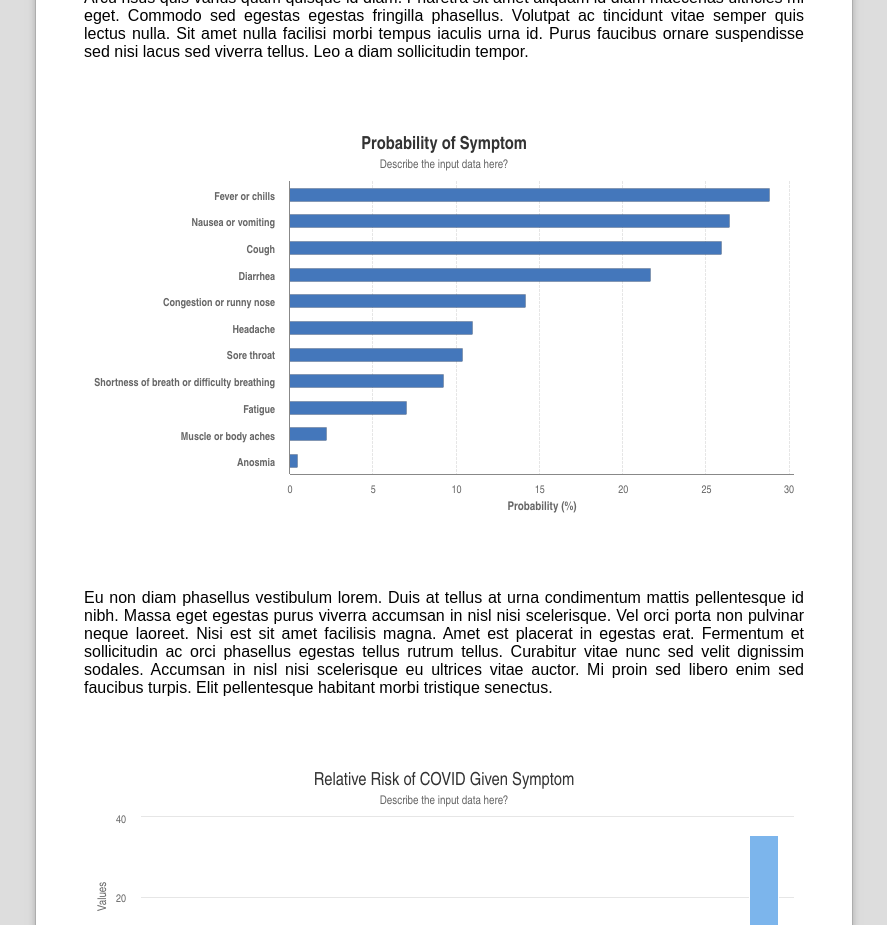
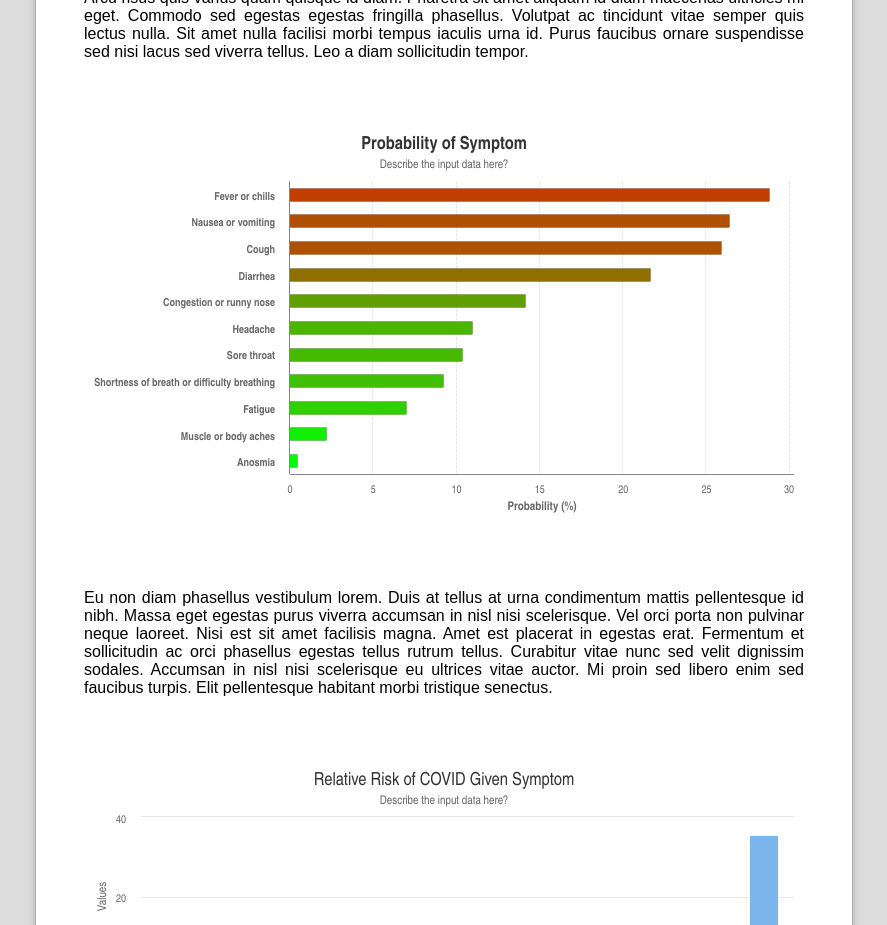
Before and after one commit to smart-on-fhir/covid-symptom-risk-ctakes, a React (Create React App) app: page / in a window 1280 px wide. Shown: the part 1100-2025 px from the top of the page, without its empty margins (196-1083 px from the left). Built offline with nearby package versions, Linux system fonts and the light colour scheme.

Commit message:
More graph updates

```diff
--- a/src/components/ProbabilityChart.tsx
+++ b/src/components/ProbabilityChart.tsx
@@ -2,10 +2,20 @@ import Chart from "./Chart";
 import { Options } from "highcharts"
 import { Data, getUniqueValuesFromColumn, probability } from "../lib";
 
+function computeColor(n: number){
+    let q = n/30
+    let c = q * 200
+    let value = `rgb(${c},${255-c},0)`
+    return value
+}
+
 export default function RelativeRiskChart({ data }: { data: Data })
 {
     let symptoms = getUniqueValuesFromColumn(data, 'symptom_text').filter(s => s !== "no Sx covid");
-    let counts = symptoms.map(symptom => probability(data, { symptom_text: symptom }) * 100)
+    let counts = symptoms.map(symptom => ({
+        y: probability(data, { symptom_text: symptom }) * 100,
+        color: computeColor(probability(data, { symptom_text: symptom }) * 100)
+    }))
     const options:  Options = {
         title: {
             text: '<b> Probability of Symptom </b>',
@@ -38,7 +48,7 @@ export default function RelativeRiskChart({ data }: { data: Data })
             type: "bar",
             data: counts,
             showInLegend: false,
-            color: "#4477BB",
+           // color: "#4477BB",
         }],
         tooltip: {
             pointFormat: "Probability: {point.y:.2f}",
--- a/src/components/RelativeRiskChart.tsx
+++ b/src/components/RelativeRiskChart.tsx
@@ -1,13 +1,13 @@
 import Chart from "./Chart";
-import { SeriesColumnOptions } from "highcharts"
+import {Options} from "highcharts"
 import { Data, getUniqueValuesFromColumn, relativeRisk } from "../lib";
-
+// Flip chart like no2, move colors (where possible), make axis bold
 export default function RelativeRiskChart({ data }: { data: Data })
 {
     let symptoms = getUniqueValuesFromColumn(data, 'symptom_text').filter(s => s !== "no Sx covid");
     let counts = symptoms
         .map(symptom => relativeRisk(data, symptom) * 100)
-    const options = {
+    const options: Options = {
         title: {
             text: 'Relative Risk of COVID Given Symptom'
         },
@@ -15,13 +15,18 @@ export default function RelativeRiskChart({ data }: { data: Data })
             text: 'Describe the input data here?'
         },
         xAxis: {
-            categories: symptoms
+            categories: symptoms,
+        },
+        plotOptions: {
+            column: {
+                showInLegend: true
+            }
         },
         series: [{
             name: 'Relative Risk',
             type: "column",
             data: counts
-        } as SeriesColumnOptions]
+        }]
     };
 
     return <Chart options={options} />
```
